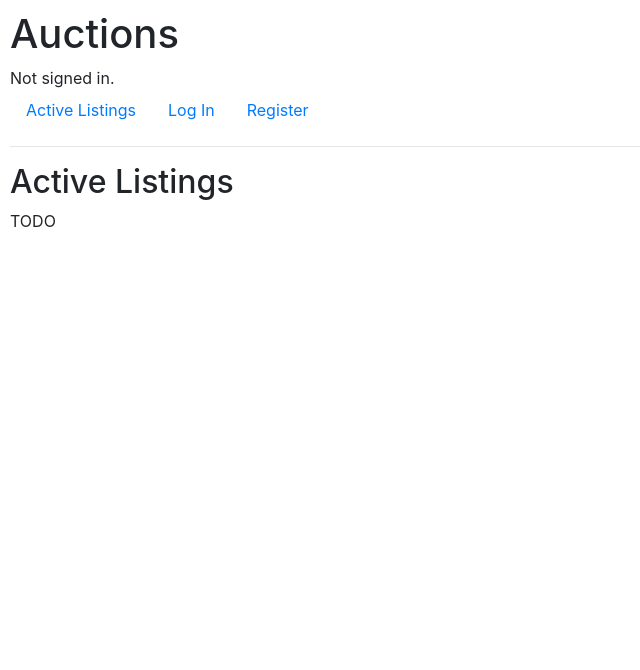
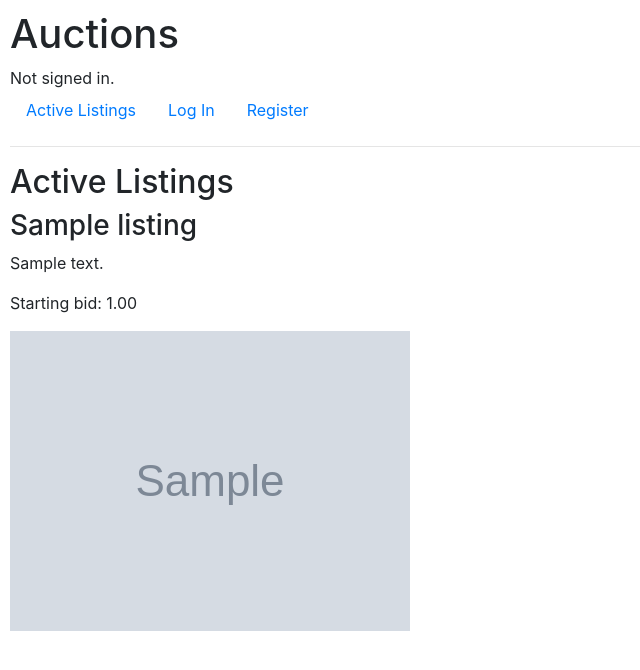
Before and after one commit to softdeveloper23/ebay-django, a Django app: template auctions/templates/auctions/index.html in a window 1280 px wide. Shown: the top 670 px of the page, without its empty margins (0-640 px from the left). Run offline with Django 3.2, Linux system fonts and the light colour scheme; the template is opened without the code that fills it: values that come from a table or form of the project are taken from there, others are empty; tables that the repository leaves empty hold one stand-in row (values such as "Sample post"); grey boxes marked "Sample" are stand-in pictures; some libraries are stand-ins or nearby versions.

Commit message:
Updated def index in views.py and add HTML to index.html

```diff
--- a/auctions/templates/auctions/index.html
+++ b/auctions/templates/auctions/index.html
@@ -3,5 +3,16 @@
 {% block body %}
     <h2>Active Listings</h2>
 
-    TODO
+<div class="listings">
+    {% for listing in listings %}
+    <div class="listing">
+        <h3>{{ listing.title }}</h3>
+        <p>{{ listing.description }}</p>
+        <p>Starting bid: {{ listing.starting_bid }}</p>
+        {% if listing.image_url %}
+        <img src="{{ listing.image_url }}" alt="Listing image">
+        {% endif %}
+    </div>
+    {% endfor %}
+</div>
 {% endblock %}
```
Also changed, not shown: auctions/views.py (+4 -3 lines).
